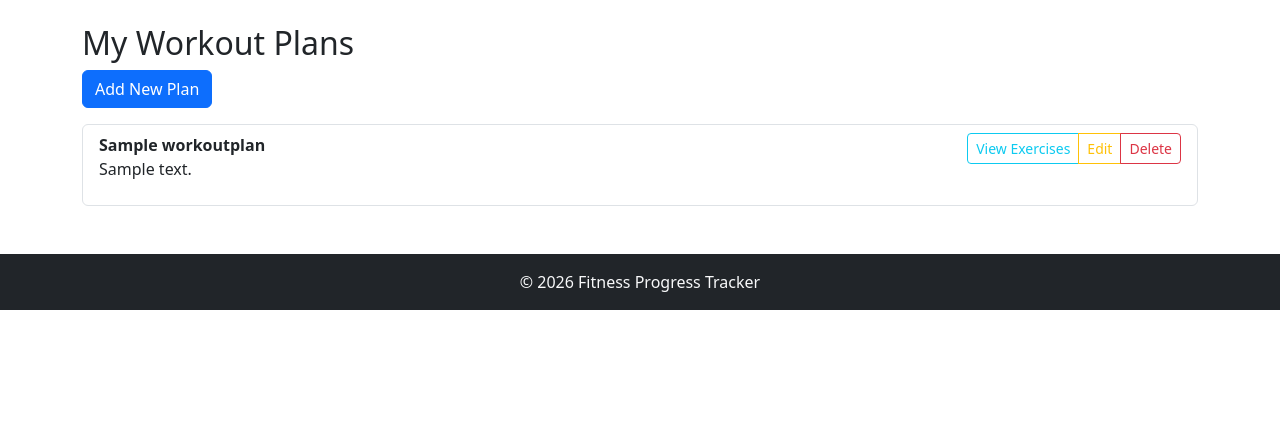
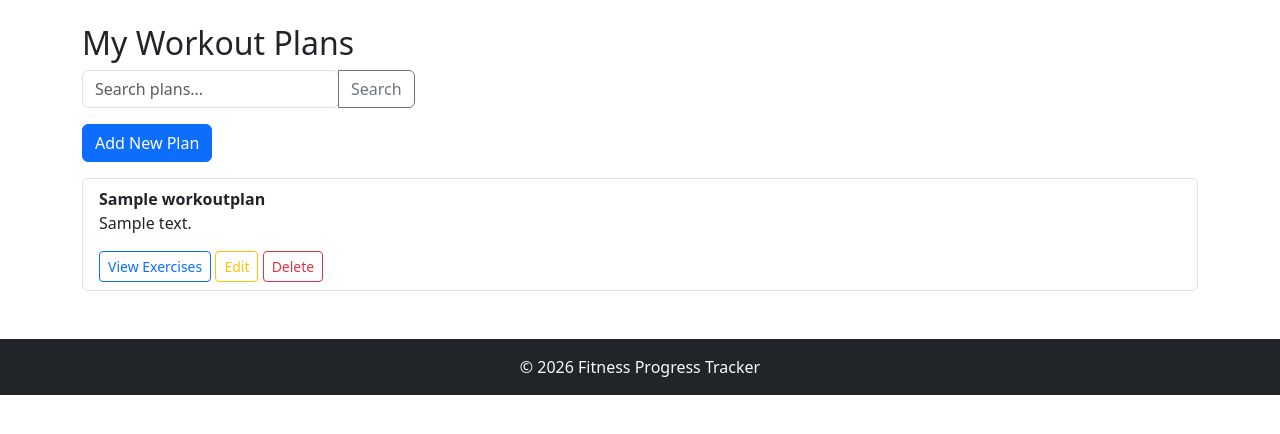
Before and after one commit to RodionDem/fitness-progress-tracker, a Django app: page /workouts/plans/ in a window 1280 px wide. Shown: the part 56-490 px from the top of the page. Run offline with Django 5.2, Linux system fonts and the light colour scheme; a user stored in the database is signed in; tables that the repository leaves empty hold one stand-in row (values such as "Sample post").

Commit message:
add pagination and search for workout plans and sessions

```diff
--- a/templates/workout_plans/workout_plan_list.html
+++ b/templates/workout_plans/workout_plan_list.html
@@ -5,31 +5,108 @@
 {% block content %}
 <h2>My Workout Plans</h2>
 
-<a class="btn btn-primary mb-3" href="{% url 'create_workout_plan' %}">
+<form method="get" class="mb-3">
+  <div class="input-group">
+    <label>
+      <input type="text"
+             name="search"
+             class="form-control"
+             placeholder="Search plans..."
+             value="{{ search_query }}">
+    </label>
+    <button type="submit" class="btn btn-outline-secondary">Search</button>
+  </div>
+</form>
+
+<a class="btn btn-primary mb-3"
+   href="{% url 'create_workout_plan' %}">
    Add New Plan
 </a>
 
 <ul class="list-group">
-    {% for plan in plans %}
-    <li class="list-group-item d-flex justify-content-between align-items-start">
-        <div>
+  {% for plan in page_obj %}
+    <li class="list-group-item">
       <strong>{{ plan.name }}</strong>
       <p>{{ plan.description }}</p>
-        </div>
-        <div class="btn-group btn-group-sm" role="group" aria-label="Plan actions">
-            <a class="btn btn-outline-info" href="{% url 'exercise_list' plan.id %}">
+
+      <div class="mt-2">
+        <a class="btn btn-sm btn-outline-primary"
+           href="{% url 'exercise_list' plan.id %}">
            View Exercises
         </a>
-            <a class="btn btn-outline-warning" href="{% url 'workout_plan_update' plan.id %}">
+
+        <a class="btn btn-sm btn-outline-warning"
+           href="{% url 'workout_plan_update' plan.id %}">
            Edit
         </a>
-            <a class="btn btn-outline-danger" href="{% url 'workout_plan_delete' plan.id %}">
+
+        <a class="btn btn-sm btn-outline-danger"
+           href="{% url 'workout_plan_delete' plan.id %}">
            Delete
         </a>
       </div>
     </li>
   {% empty %}
-    <li class="list-group-item">No plans yet.</li>
+    <li class="list-group-item">No plans found.</li>
   {% endfor %}
 </ul>
+
+<!-- Pagination -->
+{% if page_obj.paginator.num_pages > 1 %}
+<nav class="mt-4">
+  <ul class="pagination justify-content-center">
+
+    {% if page_obj.has_previous %}
+      <li class="page-item">
+        <a class="page-link"
+           href="?page={{ page_obj.previous_page_number }}{% if search_query %}&search={{ search_query }}{% endif %}">
+          ←
+        </a>
+      </li>
+    {% endif %}
+
+    {% for num in page_obj.paginator.page_range %}
+
+      {% if num == page_obj.number %}
+        <li class="page-item active">
+          <span class="page-link">{{ num }}</span>
+        </li>
+
+      {% elif num >= page_obj.number|add:'-1' and num <= page_obj.number|add:'1' %}
+        <li class="page-item">
+          <a class="page-link"
+             href="?page={{ num }}{% if search_query %}&search={{ search_query }}{% endif %}">
+             {{ num }}
+          </a>
+        </li>
+
+      {% elif num == 1 or num == page_obj.paginator.num_pages %}
+        <li class="page-item">
+          <a class="page-link"
+             href="?page={{ num }}{% if search_query %}&search={{ search_query }}{% endif %}">
+             {{ num }}
+          </a>
+        </li>
+
+      {% elif num == page_obj.number|add:'-2' or num == page_obj.number|add:'2' %}
+        <li class="page-item disabled">
+          <span class="page-link">...</span>
+        </li>
+
+      {% endif %}
+    {% endfor %}
+
+    {% if page_obj.has_next %}
+      <li class="page-item">
+        <a class="page-link"
+           href="?page={{ page_obj.next_page_number }}{% if search_query %}&search={{ search_query }}{% endif %}">
+          →
+        </a>
+      </li>
+    {% endif %}
+
+  </ul>
+</nav>
+{% endif %}
+
 {% endblock %}
--- a/workouts/views.py
+++ b/workouts/views.py
@@ -4,6 +4,7 @@ from django.views.generic import CreateView, UpdateView, DeleteView
 from django.contrib.auth.decorators import login_required
 from django.contrib.auth.mixins import LoginRequiredMixin
 from django.contrib import messages
+from django.core.paginator import Paginator
 
 from .models import WorkoutPlan, Exercise, ProgressRecord, WorkoutSession
 from .forms import WorkoutPlanForm, WorkoutSessionForm
@@ -12,26 +13,42 @@ from .forms import WorkoutPlanForm, WorkoutSessionForm
 @login_required
 def dashboard(request):
     context = {
-        'workout_plans_count': WorkoutPlan.objects.filter(
+        "workout_plans_count": WorkoutPlan.objects.filter(
             created_by=request.user
         ).count(),
-        'exercises_count': Exercise.objects.filter(
+        "exercises_count": Exercise.objects.filter(
             workout_plan__created_by=request.user
         ).count(),
-        'sessions_count': WorkoutSession.objects.filter(
+        "sessions_count": WorkoutSession.objects.filter(
             user=request.user
         ).count(),
-        'progress_count': ProgressRecord.objects.filter(
+        "progress_count": ProgressRecord.objects.filter(
             user=request.user
         ).count(),
     }
-    return render(request, 'dashboard/dashboard.html', context)
+    return render(request, "dashboard/dashboard.html", context)
 
 
 @login_required
 def workout_plan_list(request):
+    query = request.GET.get("q")
     plans = WorkoutPlan.objects.filter(created_by=request.user)
-    return render(request, 'workout_plans/workout_plan_list.html', {'plans': plans})
+    if query:
+        plans = plans.filter(name__icontains=query)
+    plans = plans.order_by("-id")
+    paginator = Paginator(plans, 2)
+    page_number = request.GET.get("page")
+    page_obj = paginator.get_page(page_number)
+
+    context = {
+        "page_obj": page_obj,
+        "query": query,
+    }
+    return render(
+        request,
+        "workout_plans/workout_plan_list.html",
+        context,
+    )
 
 
 @login_required
@@ -42,49 +59,101 @@ def create_workout_plan(request):
             plan = form.save(commit=False)
             plan.created_by = request.user
             plan.save()
-            messages.success(request, "Workout plan created successfully!")
-            return redirect('workout_plan_list')
+            messages.success(
+                request,
+                "Workout plan created successfully!"
+            )
+            return redirect("workout_plan_list")
     else:
         form = WorkoutPlanForm()
-    return render(request, 'workout_plans/create_workout_plan.html', {'form': form})
+
+    return render(
+        request,
+        "workout_plans/create_workout_plan.html",
+        {"form": form},
+    )
 
 
 @login_required
 def exercise_list(request, plan_id):
-    plan = get_object_or_404(WorkoutPlan, id=plan_id, created_by=request.user)
+    plan = get_object_or_404(
+        WorkoutPlan,
+        id=plan_id,
+        created_by=request.user,
+    )
     exercises = plan.exercises.all()
-    return render(request, "exercises/exercise_list.html", {"plan": plan, "exercises": exercises})
+
+    return render(
+        request,
+        "exercises/exercise_list.html",
+        {"plan": plan, "exercises": exercises},
+    )
 
 
 @login_required
 def workout_session_list(request):
-    sessions = WorkoutSession.objects.filter(user=request.user).order_by('-date')
-    return render(request, 'workout_sessions/workout_session_list.html', {'sessions': sessions})
+    query = request.GET.get("q")
+    sessions = WorkoutSession.objects.filter(user=request.user)
+
+    if query:
+        sessions = sessions.filter(
+            workout_plan__name__icontains=query
+        )
+
+    sessions = sessions.order_by("-date")
+    paginator = Paginator(sessions, 2)
+    page_number = request.GET.get("page")
+    page_obj = paginator.get_page(page_number)
+
+    context = {
+        "page_obj": page_obj,
+        "query": query,
+    }
+    return render(
+        request,
+        "workout_sessions/workout_session_list.html",
+        context,
+    )
 
 
 @login_required
 def workout_session_detail(request, pk):
-    session = get_object_or_404(WorkoutSession, id=pk, user=request.user)
+    session = get_object_or_404(
+        WorkoutSession,
+        id=pk,
+        user=request.user,
+    )
     exercises = session.workout_plan.exercises.all()
     progress_records = session.progress_records.select_related("exercise")
+
     context = {
         "session": session,
         "exercises": exercises,
         "progress_records": progress_records,
     }
-    return render(request, "workout_sessions/workout_session_detail.html", context)
+    return render(
+        request,
+        "workout_sessions/workout_session_detail.html",
+        context,
+    )
 
 
 @login_required
 def toggle_session_completed(request, pk):
-    session = get_object_or_404(WorkoutSession, id=pk, user=request.user)
+    session = get_object_or_404(
+        WorkoutSession,
+        id=pk,
+        user=request.user,
+    )
     session.completed = not session.completed
     session.save()
+
     messages.success(
         request,
-        f"Session marked as {'completed' if session.completed else 'not completed'}."
+        f"Session marked as "
+        f"{'completed' if session.completed else 'not completed'}."
     )
-    return redirect('workout_session_list')
+    return redirect("workout_session_list")
 
 
 class WorkoutSessionCreateView(LoginRequiredMixin, CreateView):
@@ -95,7 +164,10 @@ class WorkoutSessionCreateView(LoginRequiredMixin, CreateView):
 
     def form_valid(self, form):
         form.instance.user = self.request.user
-        messages.success(self.request, "Workout session created successfully!")
+        messages.success(
+            self.request,
+            "Workout session created successfully!",
+        )
         return super().form_valid(form)
 
 
@@ -106,23 +178,35 @@ class WorkoutSessionUpdateView(LoginRequiredMixin, UpdateView):
     success_url = reverse_lazy("workout_session_list")
 
     def get_queryset(self):
-        return WorkoutSession.objects.filter(user=self.request.user)
+        return WorkoutSession.objects.filter(
+            user=self.request.user
+        )
 
     def form_valid(self, form):
-        messages.success(self.request, "Workout session updated successfully!")
+        messages.success(
+            self.request,
+            "Workout session updated successfully!",
+        )
         return super().form_valid(form)
 
 
 class WorkoutSessionDeleteView(LoginRequiredMixin, DeleteView):
     model = WorkoutSession
-    template_name = "workout_sessions/workout_session_confirm_delete.html"
+    template_name = (
+        "workout_sessions/workout_session_confirm_delete.html"
+    )
     success_url = reverse_lazy("workout_session_list")
 
     def get_queryset(self):
-        return WorkoutSession.objects.filter(user=self.request.user)
+        return WorkoutSession.objects.filter(
+            user=self.request.user
+        )
 
     def delete(self, request, *args, **kwargs):
-        messages.success(self.request, "Workout session deleted successfully!")
+        messages.success(
+            self.request,
+            "Workout session deleted successfully!",
+        )
         return super().delete(request, *args, **kwargs)
 
 
@@ -133,21 +217,33 @@ class WorkoutPlanUpdateView(LoginRequiredMixin, UpdateView):
     success_url = reverse_lazy("workout_plan_list")
 
     def get_queryset(self):
-        return WorkoutPlan.objects.filter(created_by=self.request.user)
+        return WorkoutPlan.objects.filter(
+            created_by=self.request.user
+        )
 
     def form_valid(self, form):
-        messages.success(self.request, "Workout plan updated successfully!")
+        messages.success(
+            self.request,
+            "Workout plan updated successfully!",
+        )
         return super().form_valid(form)
 
 
 class WorkoutPlanDeleteView(LoginRequiredMixin, DeleteView):
     model = WorkoutPlan
-    template_name = "workout_plans/workout_plan_confirm_delete.html"
+    template_name = (
+        "workout_plans/workout_plan_confirm_delete.html"
+    )
     success_url = reverse_lazy("workout_plan_list")
 
     def get_queryset(self):
-        return WorkoutPlan.objects.filter(created_by=self.request.user)
+        return WorkoutPlan.objects.filter(
+            created_by=self.request.user
+        )
 
     def delete(self, request, *args, **kwargs):
-        messages.success(self.request, "Workout plan deleted successfully!")
+        messages.success(
+            self.request,
+            "Workout plan deleted successfully!",
+        )
         return super().delete(request, *args, **kwargs)
```
Also changed, not shown: templates/workout_sessions/workout_session_list.html (+103 -14 lines). Lines whose indentation alone changed are shown as unchanged.
